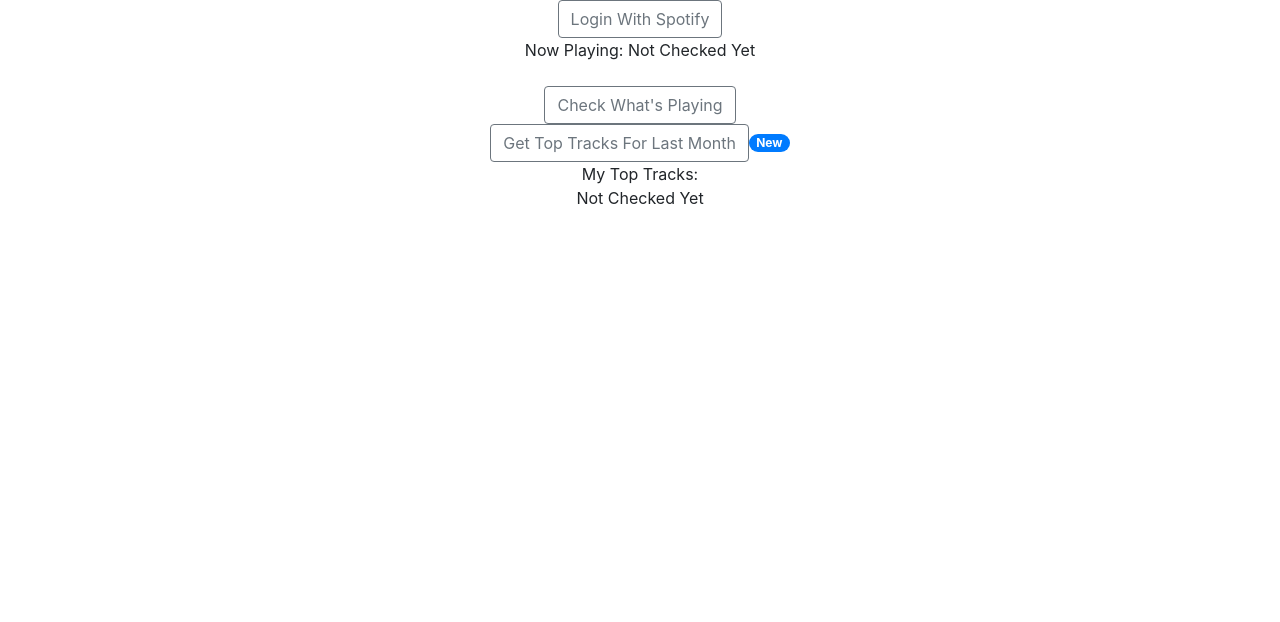
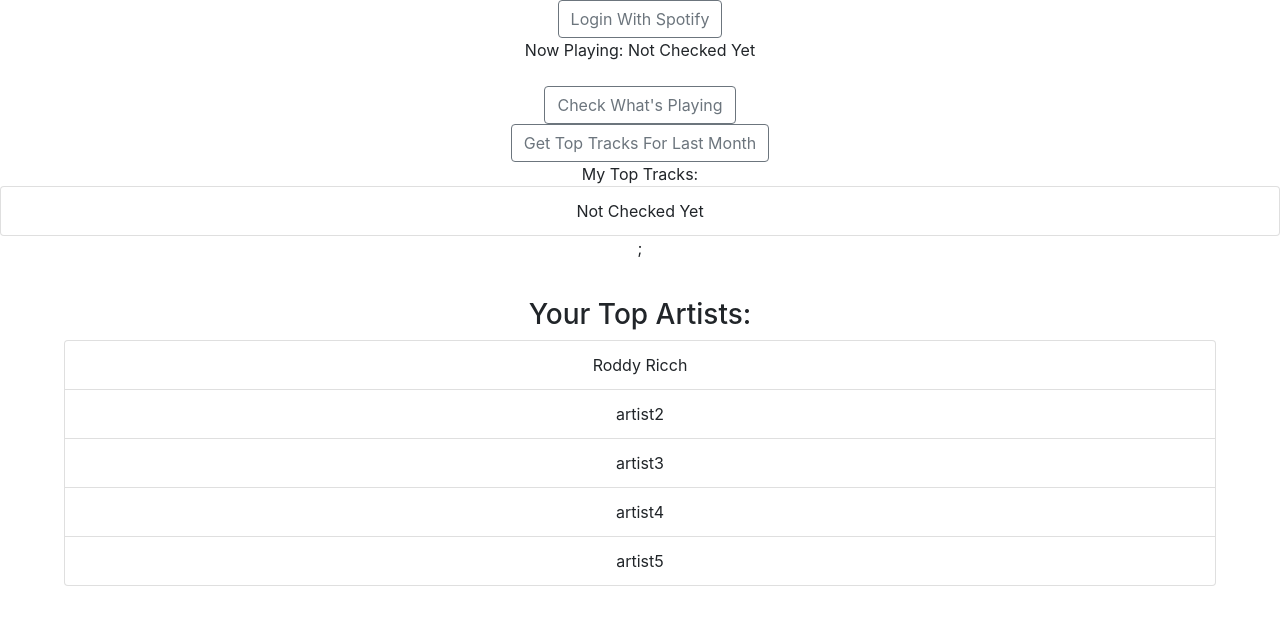
Before and after one commit to jakerdou/spotify-monthly-updates, a React (Create React App) app in the folder client/: page / in a window 1280 px wide. Shown: the top 622 px of the page. Built offline with nearby package versions, Linux system fonts and the light colour scheme; what spotify-web-api-js would draw is missing.

Commit message:
ArtistList and new top track list

```diff
--- a/client/public/index.html
+++ b/client/public/index.html
@@ -29,15 +29,7 @@
   <body>
     <noscript>You need to enable JavaScript to run this app.</noscript>
     <div id="root"></div>
-    <!--
-      This HTML file is a template.
-      If you open it directly in the browser, you will see an empty page.
+    <div id="artistList"></div>
 
-      You can add webfonts, meta tags, or analytics to this file.
-      The build step will place the bundled scripts into the <body> tag.
-
-      To begin the development, run `npm start` or `yarn start`.
-      To create a production bundle, use `npm run build` or `yarn build`.
-    -->
   </body>
 </html>
--- a/client/src/App.js
+++ b/client/src/App.js
@@ -7,6 +7,7 @@
 
 import Badge from 'react-bootstrap/Badge'
 import Button from 'react-bootstrap/Button'
+import ListGroup from 'react-bootstrap/ListGroup'
 
 const spot = new Spotify();
 
@@ -84,7 +85,6 @@
 
     $.ajax({
         type: 'GET',
-        url: 'https://dog.ceo/api/breeds/image/random',
         url: 'https://api.spotify.com/v1/me/top/tracks?time_range=short_term',
         headers: {
           'Authorization': 'Bearer ' + accessToken
@@ -119,14 +119,14 @@
           <Button variant="outline-secondary" onClick = {() => this.getMyTopTracksMonthly()}>
             Get Top Tracks For Last Month
           </Button>
-          <Badge pill variant="primary">
-            New
-          </Badge>
+
           <div>My Top Tracks:</div>
           <div>
             {tracks.map(track =>
-              <div>{track.name}
-              </div>)}
+              <ListGroup>
+                <ListGroup.Item>{track.name}</ListGroup.Item>
+              </ListGroup>
+            )};
           </div>
         </div>
       </div>
--- /dev/null
+++ b/client/src/ArtistList.css
@@ -0,0 +1,11 @@
+.ArtistList {
+  text-align: center;
+  padding-right: 5%;
+  padding-left: 5%;
+  padding-top: 3%;
+  padding-bottom: 3%;
+}
+
+#TopArts {
+
+}
--- /dev/null
+++ b/client/src/ArtistList.js
@@ -0,0 +1,55 @@
+import React from 'react';
+import logo from './logo.svg';
+import './ArtistList.css';
+import $ from "jquery";
+import Spotify from 'spotify-web-api-js';
+
+import ListGroup from 'react-bootstrap/ListGroup'
+
+const spot = new Spotify();
+
+class ArtistList extends React.Component {
+  constructor(){
+    super();
+    const params = this.getHashParams();
+
+    this.state = {
+      loggedIn: params.access_token ? true : false
+    }
+
+    if (params.access_token) {
+      spot.setAccessToken(params.access_token);
+    }
+  }
+
+  getHashParams() {
+    var hashParams = {};
+    var e, r = /([^&;=]+)=?([^&;]*)/g,
+        q = window.location.hash.substring(1);
+    while ( e = r.exec(q)) {
+       hashParams[e[1]] = decodeURIComponent(e[2]);
+    }
+
+    return hashParams;
+  }
+
+  render(){
+
+    //go back and look at ListGroup for more info
+    return (
+      <div className="ArtistList">
+        <h3 id="TopArts">Your Top Artists:</h3>
+
+        <ListGroup>
+          <ListGroup.Item>Roddy Ricch</ListGroup.Item>
+          <ListGroup.Item>artist2</ListGroup.Item>
+          <ListGroup.Item>artist3</ListGroup.Item>
+          <ListGroup.Item>artist4</ListGroup.Item>
+          <ListGroup.Item>artist5</ListGroup.Item>
+        </ListGroup>
+      </div>
+    );
+  }
+}
+
+export default ArtistList;
--- a/client/src/index.js
+++ b/client/src/index.js
@@ -3,9 +3,12 @@
 import './index.css';
 import 'bootstrap/dist/css/bootstrap.min.css';
 import App from './App';
+import ArtistList from './ArtistList'
 import * as serviceWorker from './serviceWorker';
 
 ReactDOM.render(<App />, document.getElementById('root'));
+ReactDOM.render(<ArtistList />, document.getElementById('artistList'));
+
 
 // If you want your app to work offline and load faster, you can change
 // unregister() to register() below. Note this comes with some pitfalls.
```
